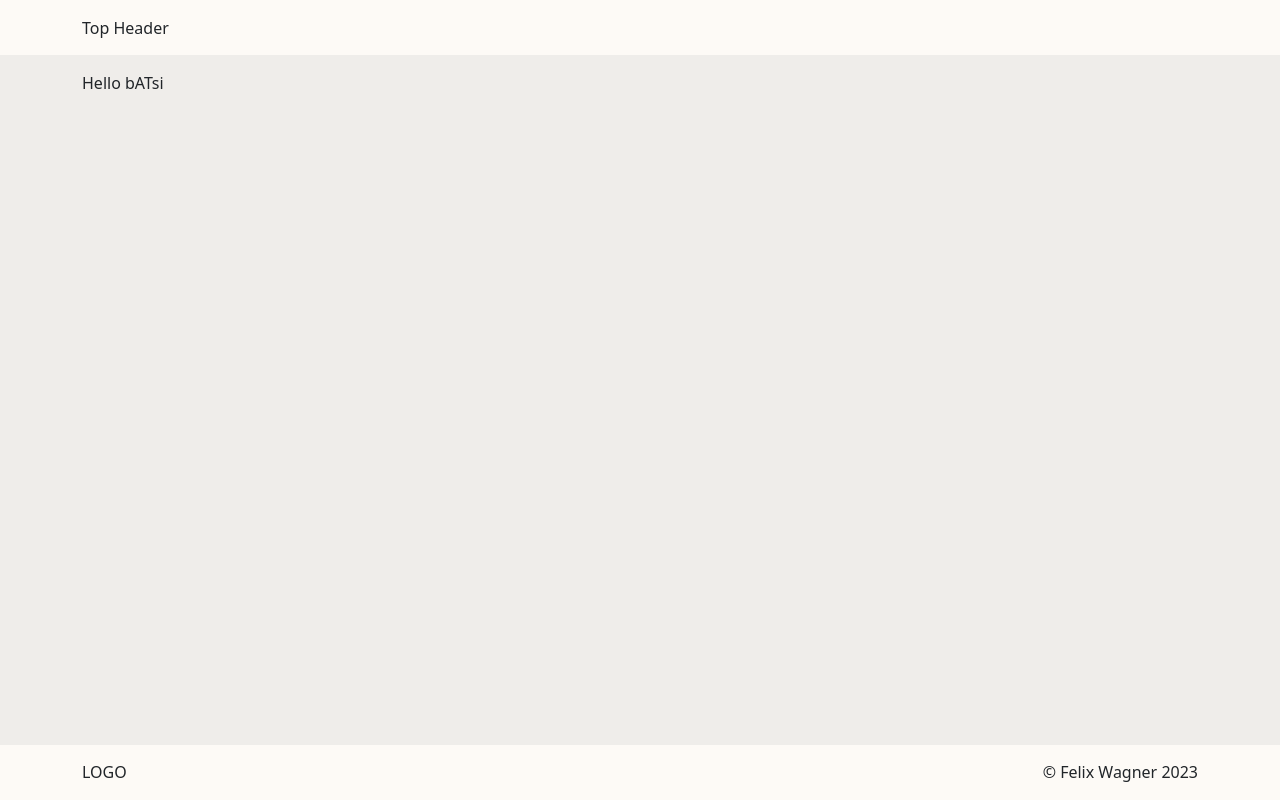
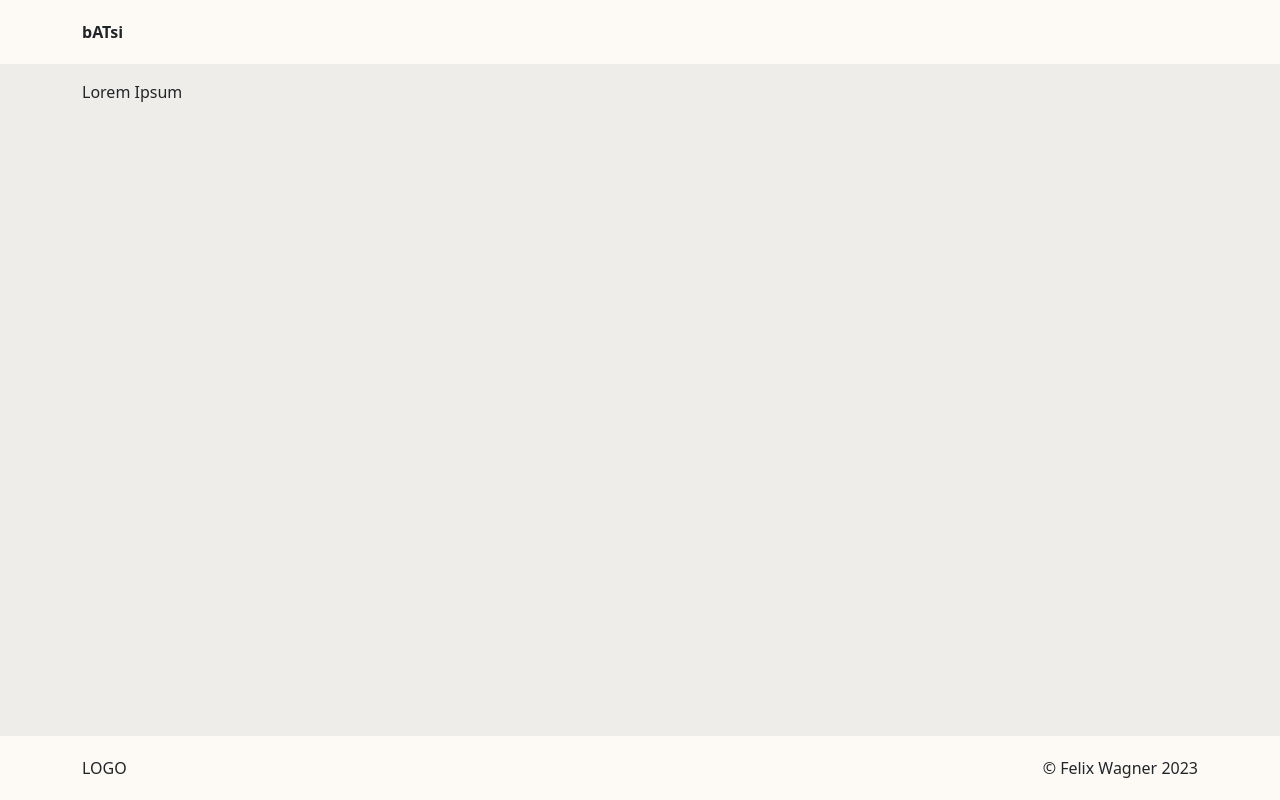
Before and after one commit to FloppyNotFound/bATsi, an Angular app in the folder batsi-ng-workspace/: page / in a window 1280 px wide. Built offline with nearby package versions, Linux system fonts and the light colour scheme.

Commit message:
feat(setup): #4 basic site layout

```diff
--- a/batsi-ng-workspace/projects/batsi-ng/src/app/app.component.html
+++ b/batsi-ng-workspace/projects/batsi-ng/src/app/app.component.html
@@ -1,27 +1,17 @@
 <div id="batsi-app-wrapper">
   <header>
-    <div class="container h-100 d-flex align-items-center">Top Header</div>
+    <batsi-ng-header></batsi-ng-header>
   </header>
 
   <main>
     <div class="container mt-3">
-      <span>Hello bATsi</span>
+      <div>Lorem Ipsum</div>
     </div>
 
     <router-outlet></router-outlet>
   </main>
 
-  <!-- Footer -->
   <footer>
-    <div
-      class="container h-100 d-flex align-items-center justify-content-between"
-    >
-      <div>LOGO</div>
-      <div>
-        <span>&#169;</span>
-        <span>&nbsp;</span>
-        <span>Felix Wagner 2023</span>
-      </div>
-    </div>
+    <batsi-ng-footer></batsi-ng-footer>
   </footer>
 </div>
--- a/batsi-ng-workspace/projects/batsi-ng/src/app/app.component.scss
+++ b/batsi-ng-workspace/projects/batsi-ng/src/app/app.component.scss
@@ -1,22 +1,22 @@
-@use '../styles/variables' as batsyVars;
+@use '../styles/variables' as batsiVars;
 
 #batsi-app-wrapper {
-  height: 100vh;
+  min-height: 100vh;
   display: flex;
   flex-direction: column;
   justify-content: space-between;
 
   header {
-    background: batsyVars.$body-bg-light;
+    background: batsiVars.$body-bg-light;
     height: 8vh;
   }
 
   main {
-    height: 100%;
+    margin-bottom: auto;
   }
 
   footer {
-    background: batsyVars.$body-bg-light;
+    background: batsiVars.$body-bg-light;
     height: 8vh;
   }
 }
--- a/batsi-ng-workspace/projects/batsi-ng/src/app/app.module.ts
+++ b/batsi-ng-workspace/projects/batsi-ng/src/app/app.module.ts
@@ -3,9 +3,11 @@ import { BrowserModule } from '@angular/platform-browser';
 
 import { AppRoutingModule } from './app-routing.module';
 import { AppComponent } from './app.component';
+import { HeaderComponent } from './components/header/header.component';
+import { FooterComponent } from './components/footer/footer.component';
 
 @NgModule({
-  declarations: [AppComponent],
+  declarations: [AppComponent, HeaderComponent, FooterComponent],
   imports: [BrowserModule, AppRoutingModule],
   providers: [],
   bootstrap: [AppComponent]
--- /dev/null
+++ b/batsi-ng-workspace/projects/batsi-ng/src/app/components/footer/footer.component.html
@@ -0,0 +1,8 @@
+<div class="container h-100 d-flex align-items-center justify-content-between">
+  <div>LOGO</div>
+  <div>
+    <span>&#169;</span>
+    <span>&nbsp;</span>
+    <span>Felix Wagner 2023</span>
+  </div>
+</div>
--- /dev/null
+++ b/batsi-ng-workspace/projects/batsi-ng/src/app/components/header/header.component.html
@@ -0,0 +1,3 @@
+<div class="container h-100 d-flex align-items-center">
+  <strong>bATsi</strong>
+</div>
--- a/batsi-ng-workspace/projects/batsi-ng/src/styles.scss
+++ b/batsi-ng-workspace/projects/batsi-ng/src/styles.scss
@@ -1,6 +1,6 @@
 /* You can add global styles to this file, and also import other style files */
-@use './styles/variables' as batsyVars;
+@use './styles/variables' as batsiVars;
 
 /* Bootstrap overrides */
-$body-bg: batsyVars.$body-bg;
+$body-bg: batsiVars.$body-bg;
 @import 'node_modules/bootstrap/scss/bootstrap';
```
Also changed, not shown: batsi-ng-workspace/projects/batsi-ng/src/app/components/footer/footer.component.ts (added, +8 -0 lines), batsi-ng-workspace/projects/batsi-ng/src/app/components/header/header.component.ts (added, +8 -0 lines), batsi-ng-workspace/projects/batsi-ng/src/app/components/footer/footer.component.scss (added), batsi-ng-workspace/projects/batsi-ng/src/app/components/header/header.component.scss (added).
